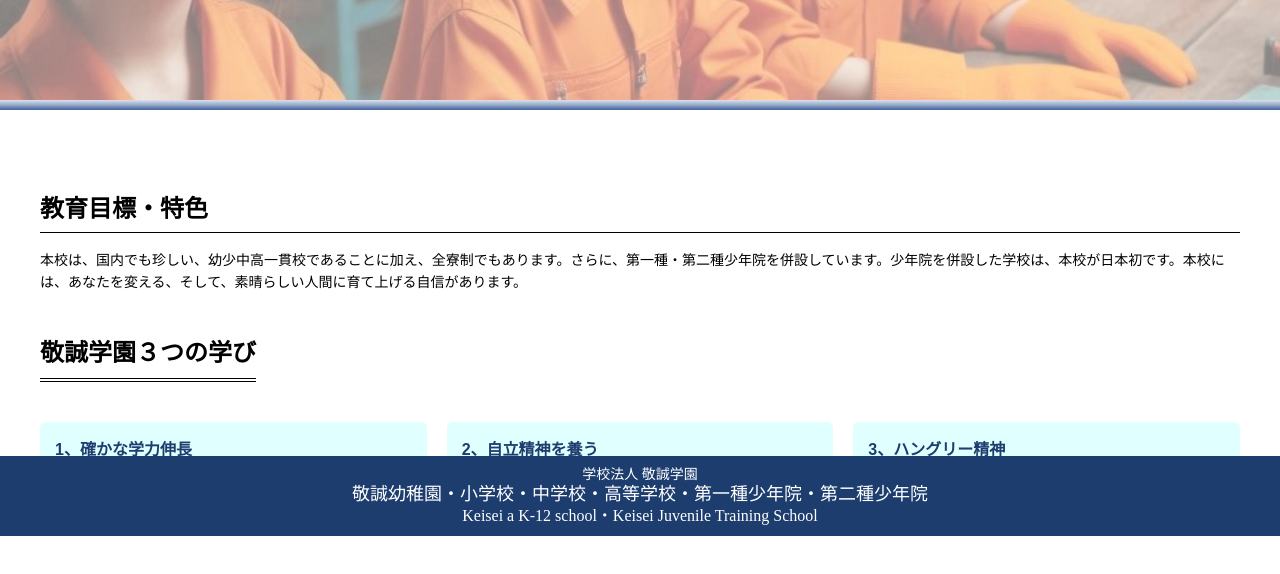
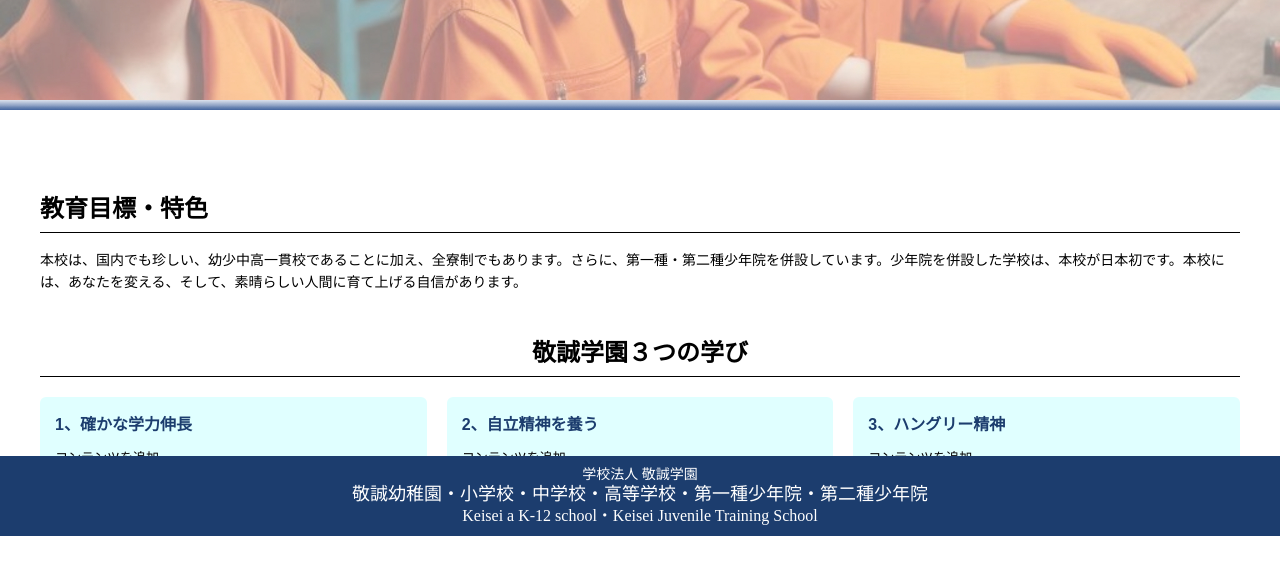
Before and after one commit to keisei-edu/keisei-edu.github.io, a plain HTML site: page about/index.html in a window 1280 px wide. Shown: the part 264-838 px from the top of the page. Drawn offline with Linux system fonts and the light colour scheme.

Commit message:
Update index.html

```diff
--- a/about/index.html
+++ b/about/index.html
@@ -103,7 +103,7 @@
       margin: 40px auto 20px;
       padding-bottom: 6px;
       border-bottom: double 4px #000;
-      display: inline-block;
+      display: block;
     }
 
     .box-container {
@@ -190,7 +190,7 @@
     <h2>教育目標・特色</h2>
     <p>本校は、国内でも珍しい、幼少中高一貫校であることに加え、全寮制でもあります。さらに、第一種・第二種少年院を併設しています。少年院を併設した学校は、本校が日本初です。本校には、あなたを変える、そして、素晴らしい人間に育て上げる自信があります。</p>
 
-    <div class="subtitle">敬誠学園３つの学び</div>
+    <h2 class="subtitle">敬誠学園３つの学び</h2>
     <div class="box-container">
       <div class="learning-box">
         <div class="box-title">1、確かな学力伸長</div>
```
